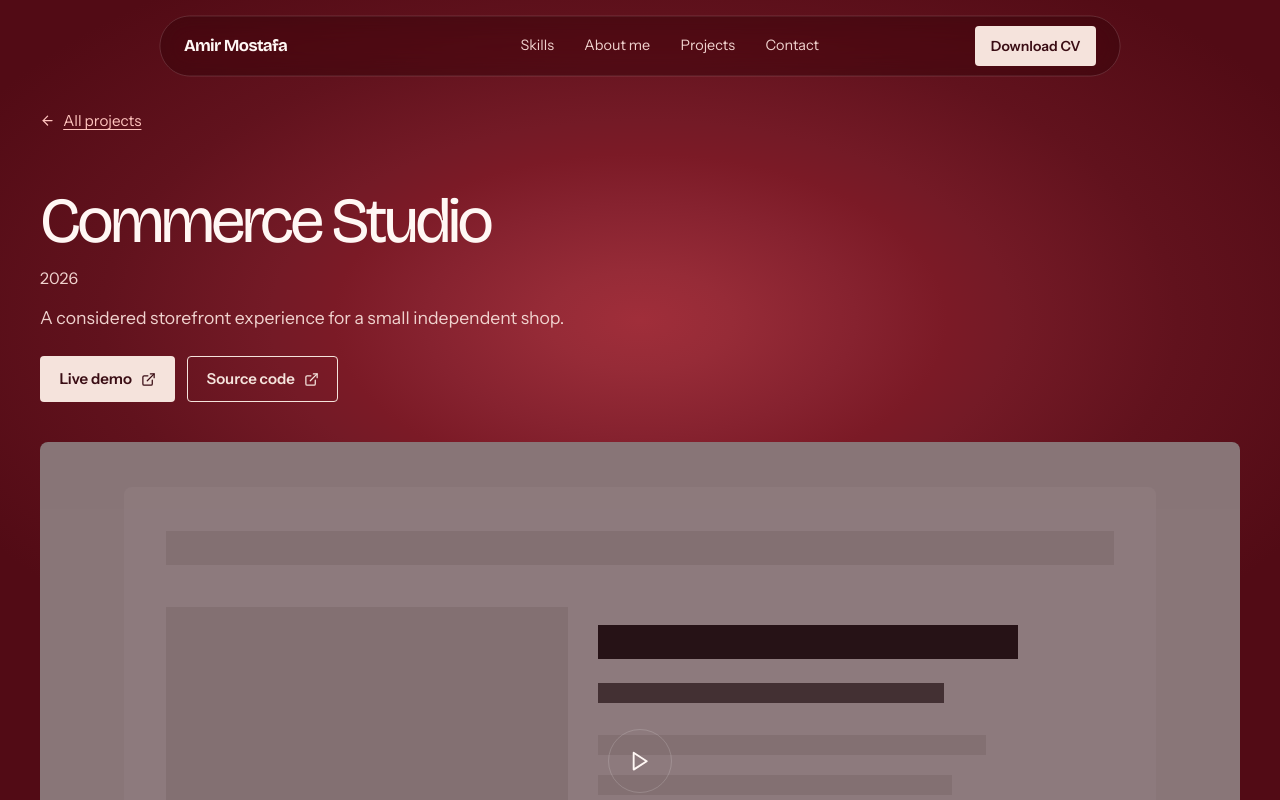
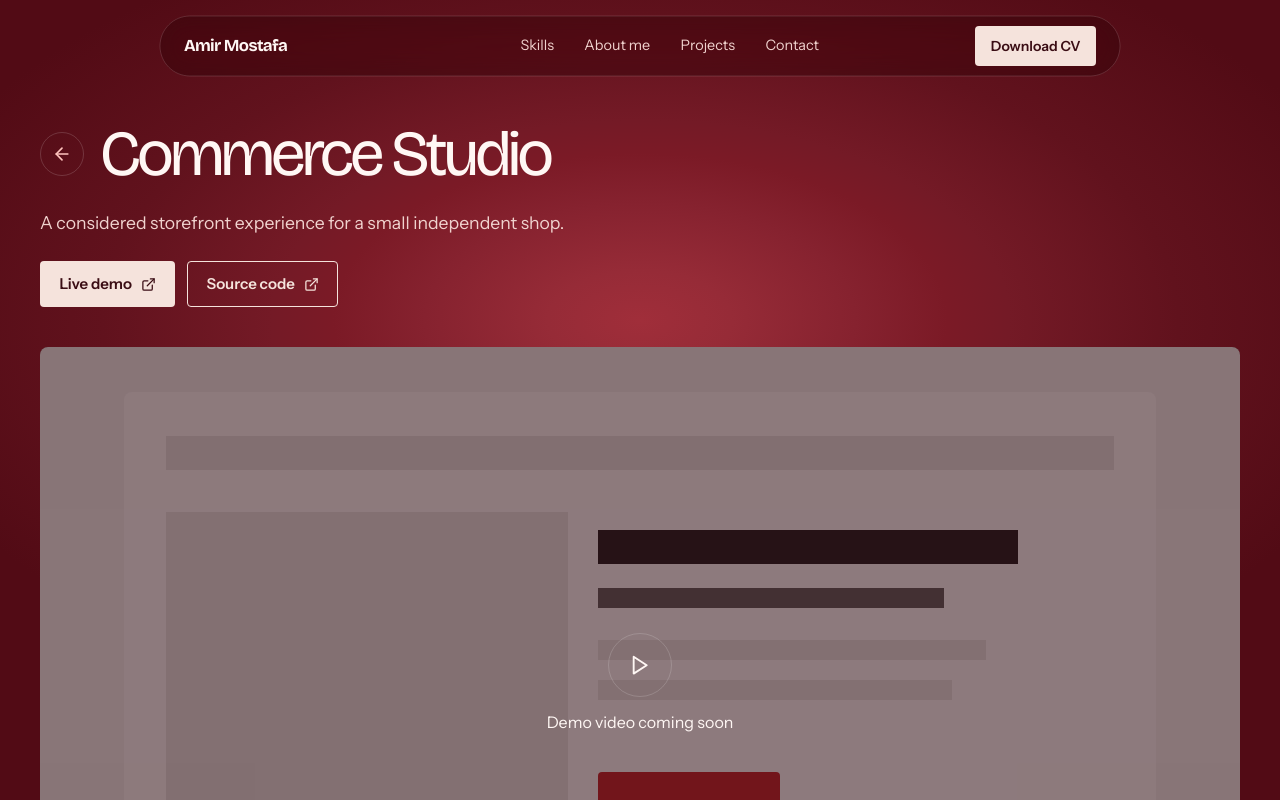
Before and after one commit to AmirMostafa-eng/Amir-Mostafa-Portfolio, a Next.js app: page /projects/commerce-studio in a window 1280 px wide. Shown: the top 800 px of the page. Built offline with nearby package versions, Linux system fonts and the light colour scheme.

Commit message:
fixing go-back-arrow in project page

```diff
--- a/app/globals.css
+++ b/app/globals.css
@@ -263,6 +263,7 @@ img { display: block; max-width: 100%; }
 .project-detail-header .project-title { max-width: 16ch; }
 .project-detail-header .project-year { margin: .75rem 0; color: var(--muted); }
 .project-detail-header .project-intro { max-width: 65ch; color: var(--muted); font-size: 1.1rem; }
+.project-detail-title { display: flex; align-items: center; gap: 1rem; }
 .project-actions { display: flex; flex-wrap: wrap; gap: .75rem; margin-top: 1.5rem; }
 .video-placeholder { position: relative; aspect-ratio: 16 / 9; overflow: hidden; border-radius: 8px; background: var(--deep); }
 .video-placeholder > img { width: 100%; height: 100%; object-fit: cover; opacity: .48; }
--- a/app/projects/[slug]/page.tsx
+++ b/app/projects/[slug]/page.tsx
@@ -37,10 +37,12 @@ export default async function ProjectPage({ params }: PageProps) {
   return (
     <main className="page-main project-detail">
       <Container>
-        <Link className="back-link" href="/projects"><FiArrowLeft aria-hidden="true" /> All projects</Link>
         <header className="project-detail-header">
-          <h1 className="project-title">{project.title}</h1>
-          <p className="project-year">{project.year}</p>
+          <div className="project-detail-title">
+            <Link className="back-link footer-back-top" href="/projects"><FiArrowLeft aria-hidden="true" title="All projects"/></Link>
+            <h1 className="project-title">{project.title}</h1>
+          </div>
+          {/* <p className="project-year">{project.year}</p> */}
           <p className="project-intro">{project.summary}</p>
           {project.links.live || project.links.repo ? (
             <div className="project-actions">
--- a/app/projects/page.tsx
+++ b/app/projects/page.tsx
@@ -14,7 +14,7 @@ export default async function ProjectsPage({ searchParams }: { searchParams: Sea
   const [projects, techs] = await Promise.all([getProjects(), getTechs()]);
 
   return (
-    <main className="page-main">
+    <main className="page-main pb-28">
       <Container>
         <header className="page-header">
           <h1 className="page-title">Projects</h1>
```
